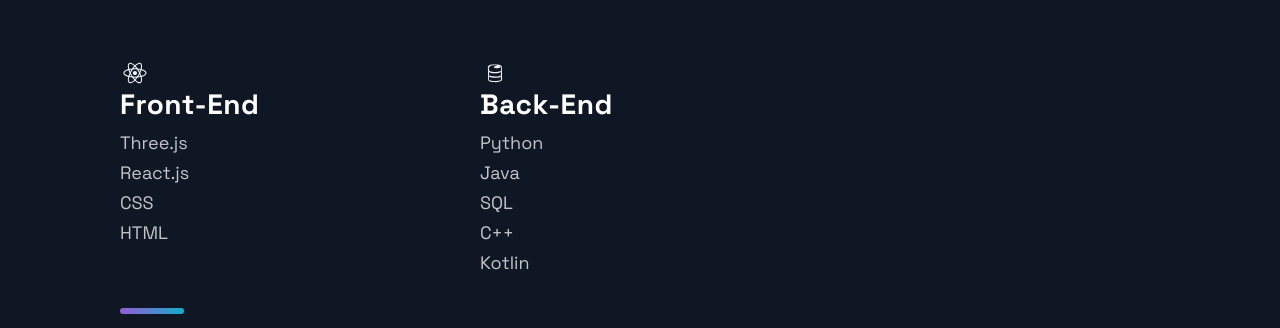
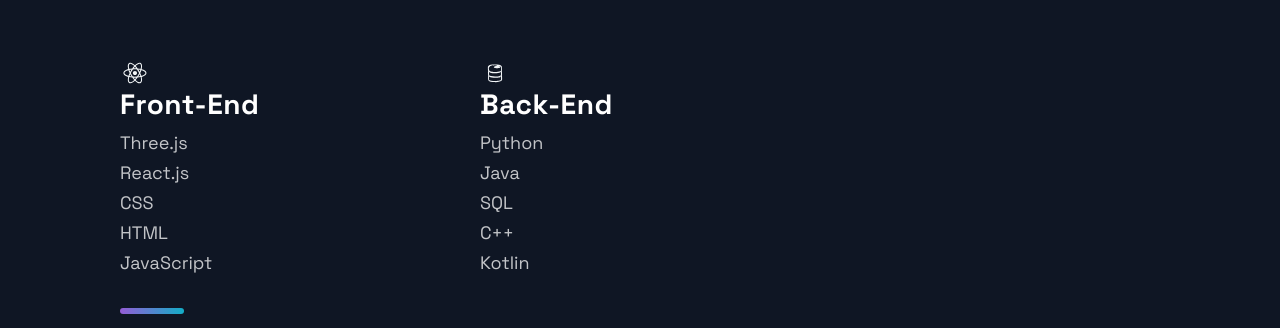
Before and after one commit to Ryoons/PortfolioProject, a Next.js app: page / in a window 1280 px wide. Shown: the part 2500-2828 px from the top of the page. Built offline with nearby package versions, Linux system fonts and the light colour scheme.

Commit message:
update tech

```diff
--- a/src/components/Technologies/Technologies.js
+++ b/src/components/Technologies/Technologies.js
@@ -22,6 +22,7 @@
             React.js <br/>
             CSS <br/>
             HTML <br/>
+            JavaScript
           </ListParagraph>
         </ListContainer>
       </ListItem>
```
